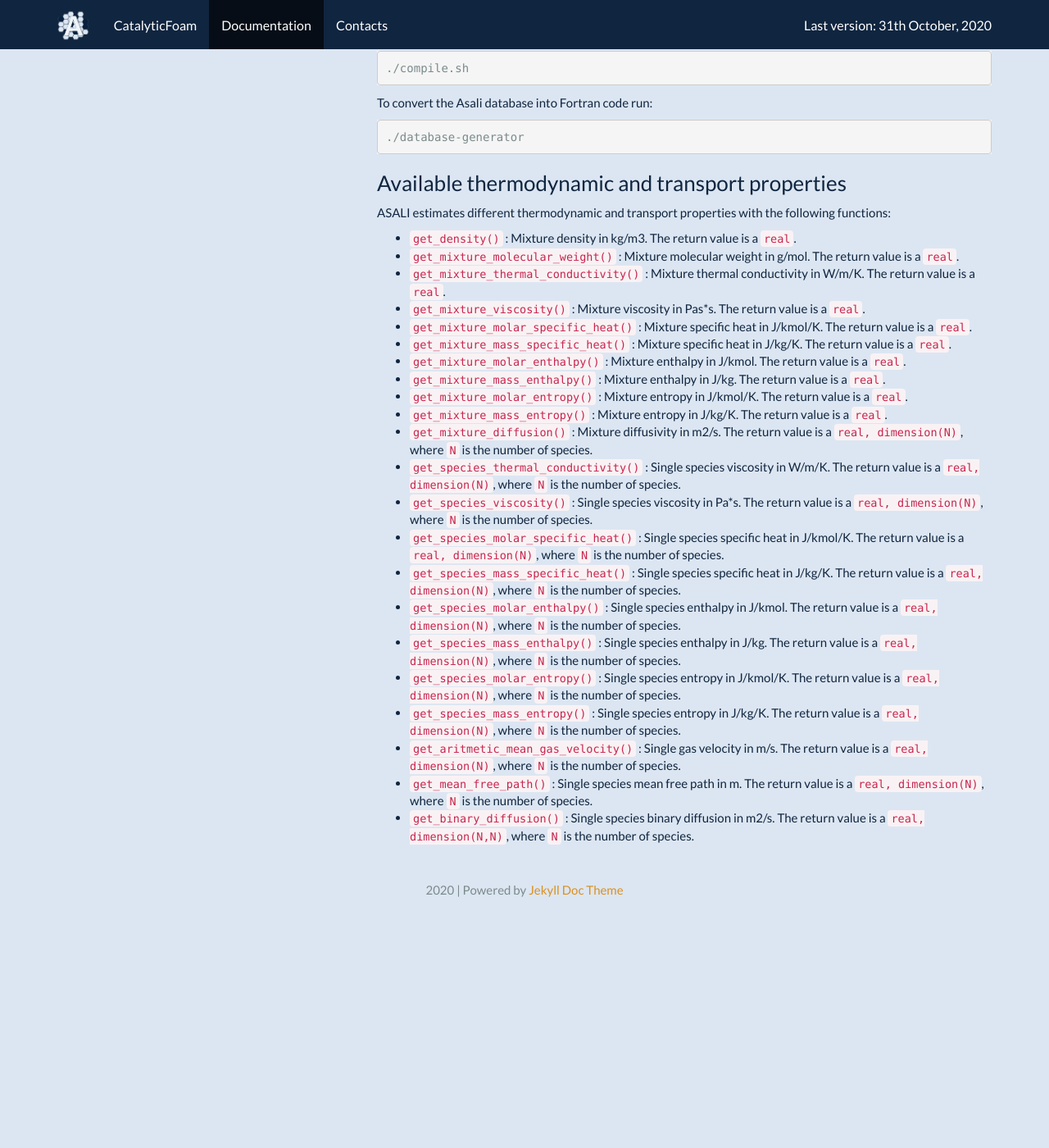
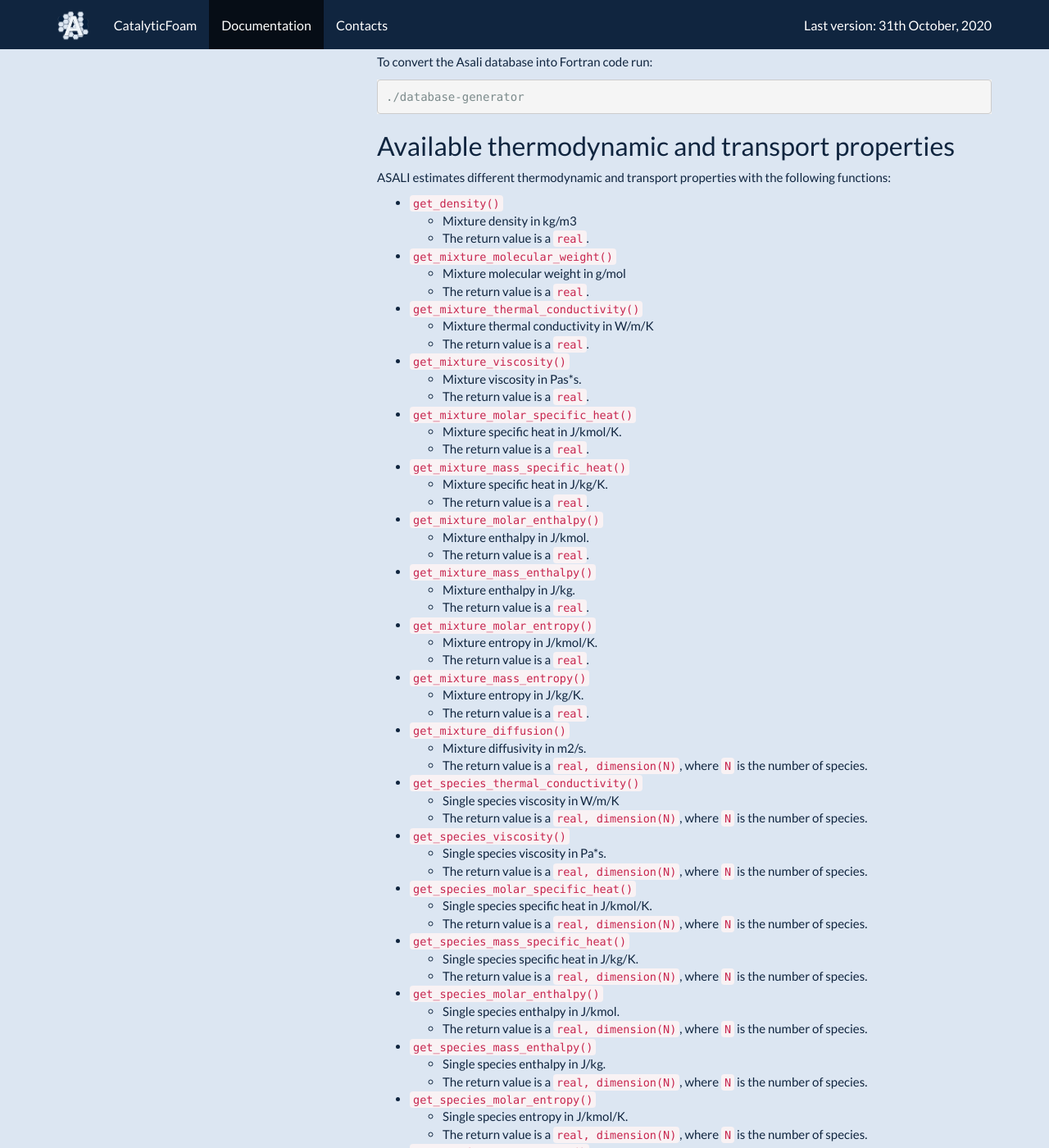
Before and after one commit to srebughini/ASALI, a Jekyll site: the page built from _docs/api/fortran.md, in a window 1280 px wide and 1400 px high, scrolled down 896 px. Shown: the whole window at 82% size. Built offline with Jekyll 4.4.1, drawn with Linux system fonts in a browser that asks for light colours; before the commit the page ends 2003 px from its top, so only the background shows below that; some of the changed text lies outside the part shown.

````diff
--- a/_docs/api/fortran.md
+++ b/_docs/api/fortran.md
@@ -52,27 +51,71 @@
 ```
 ./database-generator
 ```
-### Available thermodynamic and transport properties
+## Available thermodynamic and transport properties
 ASALI estimates different thermodynamic and transport properties with the following functions:
-* `get_density()` : Mixture density in kg/m3. The return value is a `real`.
-* `get_mixture_molecular_weight()` : Mixture molecular weight in g/mol. The return value is a `real`.
-* `get_mixture_thermal_conductivity()` : Mixture thermal conductivity in W/m/K. The return value is a `real`.
-* `get_mixture_viscosity()` : Mixture viscosity in Pas*s. The return value is a `real`.
-* `get_mixture_molar_specific_heat()` : Mixture specific heat in J/kmol/K. The return value is a `real`.
-* `get_mixture_mass_specific_heat()` : Mixture specific heat in J/kg/K. The return value is a `real`.
-* `get_mixture_molar_enthalpy()` : Mixture enthalpy in J/kmol. The return value is a `real`.
-* `get_mixture_mass_enthalpy()` : Mixture enthalpy in J/kg. The return value is a `real`.
-* `get_mixture_molar_entropy()` : Mixture entropy in J/kmol/K. The return value is a `real`.
-* `get_mixture_mass_entropy()` : Mixture entropy in J/kg/K. The return value is a `real`.
-* `get_mixture_diffusion()` : Mixture diffusivity in m2/s. The return value is a `real, dimension(N)`, where `N` is the number of species.
-* `get_species_thermal_conductivity()` : Single species viscosity in W/m/K. The return value is a `real, dimension(N)`, where `N` is the number of species.
-* `get_species_viscosity()` : Single species viscosity in Pa*s. The return value is a `real, dimension(N)`, where `N` is the number of species.
-* `get_species_molar_specific_heat()` : Single species specific heat in J/kmol/K. The return value is a `real, dimension(N)`, where `N` is the number of species.
-* `get_species_mass_specific_heat()` : Single species specific heat in J/kg/K. The return value is a `real, dimension(N)`, where `N` is the number of species.
-* `get_species_molar_enthalpy()` : Single species enthalpy in J/kmol. The return value is a `real, dimension(N)`, where `N` is the number of species.
-* `get_species_mass_enthalpy()` : Single species enthalpy in J/kg. The return value is a `real, dimension(N)`, where `N` is the number of species.
-* `get_species_molar_entropy()` : Single species entropy in J/kmol/K. The return value is a `real, dimension(N)`, where `N` is the number of species.
-* `get_species_mass_entropy()` : Single species entropy in J/kg/K. The return value is a `real, dimension(N)`, where `N` is the number of species.
-* `get_aritmetic_mean_gas_velocity()` : Single gas velocity in m/s. The return value is a `real, dimension(N)`, where `N` is the number of species.
-* `get_mean_free_path()` : Single species mean free path in m. The return value is a `real, dimension(N)`, where `N` is the number of species.
-* `get_binary_diffusion()` : Single species binary diffusion in m2/s. The return value is a `real, dimension(N,N)`, where `N` is the number of species.
+* `get_density()`
+    * Mixture density in kg/m3
+    * The return value is a `real`.
+* `get_mixture_molecular_weight()`
+    * Mixture molecular weight in g/mol
+    * The return value is a `real`.
+* `get_mixture_thermal_conductivity()`
+    * Mixture thermal conductivity in W/m/K
+    * The return value is a `real`.
+* `get_mixture_viscosity()`
+    * Mixture viscosity in Pas*s.
+    * The return value is a `real`.
+* `get_mixture_molar_specific_heat()`
+    * Mixture specific heat in J/kmol/K.
+    * The return value is a `real`.
+* `get_mixture_mass_specific_heat()`
+    * Mixture specific heat in J/kg/K.
+    * The return value is a `real`.
+* `get_mixture_molar_enthalpy()`
+    * Mixture enthalpy in J/kmol.
+    * The return value is a `real`.
+* `get_mixture_mass_enthalpy()`
+    * Mixture enthalpy in J/kg.
+    * The return value is a `real`.
+* `get_mixture_molar_entropy()`
+    * Mixture entropy in J/kmol/K.
+    * The return value is a `real`.
+* `get_mixture_mass_entropy()`
+    * Mixture entropy in J/kg/K.
+    * The return value is a `real`.
+* `get_mixture_diffusion()`
+    * Mixture diffusivity in m2/s.
+    * The return value is a `real, dimension(N)`, where `N` is the number of species.
+* `get_species_thermal_conductivity()`
+    * Single species viscosity in W/m/K
+    * The return value is a `real, dimension(N)`, where `N` is the number of species.
+* `get_species_viscosity()`
+    * Single species viscosity in Pa*s.
+    * The return value is a `real, dimension(N)`, where `N` is the number of species.
+* `get_species_molar_specific_heat()`
+    * Single species specific heat in J/kmol/K.
+    * The return value is a `real, dimension(N)`, where `N` is the number of species.
+* `get_species_mass_specific_heat()`
+    * Single species specific heat in J/kg/K.
+    * The return value is a `real, dimension(N)`, where `N` is the number of species.
+* `get_species_molar_enthalpy()`
+    * Single species enthalpy in J/kmol.
+    * The return value is a `real, dimension(N)`, where `N` is the number of species.
+* `get_species_mass_enthalpy()`
+    * Single species enthalpy in J/kg.
+    * The return value is a `real, dimension(N)`, where `N` is the number of species.
+* `get_species_molar_entropy()`
+    * Single species entropy in J/kmol/K.
+    * The return value is a `real, dimension(N)`, where `N` is the number of species.
+* `get_species_mass_entropy()`
+    * Single species entropy in J/kg/K.
+    * The return value is a `real, dimension(N)`, where `N` is the number of species.
+* `get_aritmetic_mean_gas_velocity()`
+    * Single gas velocity in m/s.
+    * The return value is a `real, dimension(N)`, where `N` is the number of species.
+* `get_mean_free_path()`
+    * Single species mean free path in m.
+    * The return value is a `real, dimension(N)`, where `N` is the number of species.
+* `get_binary_diffusion()`
+    * Single species binary diffusion in m2/s.
+    * The return value is a `real, dimension(N,N)`, where `N` is the number of species.
````
Also changed, not shown: other parts of _docs/api/fortran.md (+0 -1 lines).
